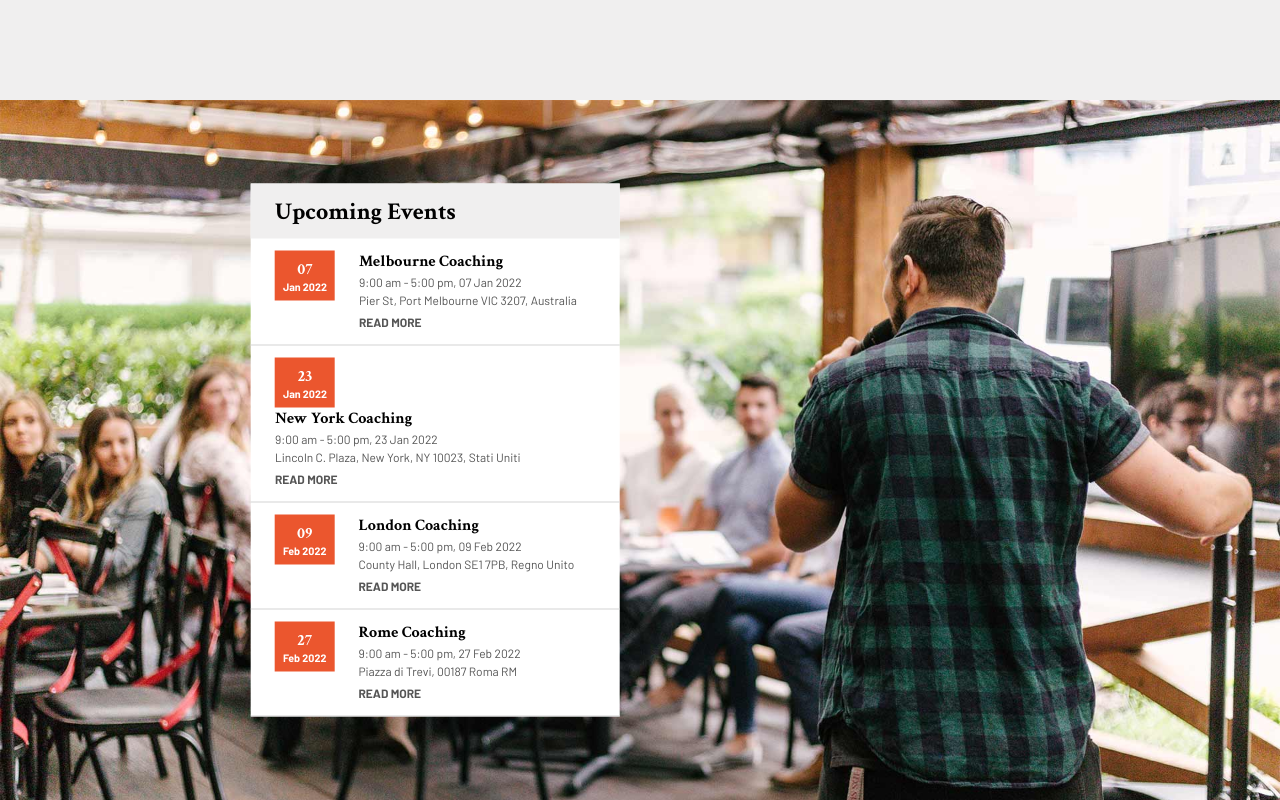
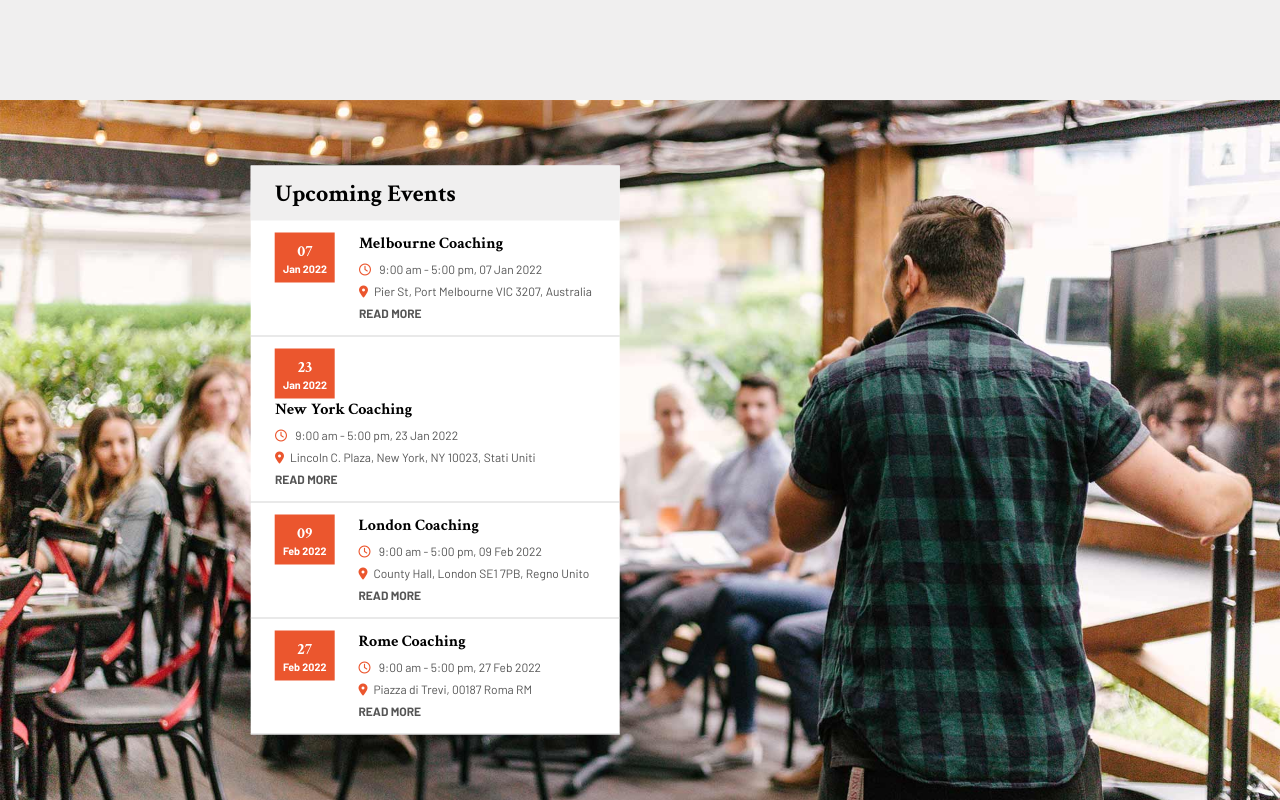
Before and after one commit to PietroDeBianchi/proj-html-vuejs, a Vue app: page / in a window 1280 px wide. Shown: the part 1550-2350 px from the top of the page. Built offline with nearby package versions, Linux system fonts and the light colour scheme.

Commit message:
events completed

```diff
--- a/src/components/mainComponents/AppMainEvents.vue
+++ b/src/components/mainComponents/AppMainEvents.vue
@@ -70,11 +70,11 @@ export default {
                             <h4>{{ event.date[0].day }}</h4>
                             <h6>{{ event.date[0].month }}{{ event.date[0].year }}</h6>
                         </div>
-                        <div>
+                        <div class="textBox">
                             <h4>{{ event.city }}</h4>
-                            <span>{{ event.hour }}, {{ event.date[0].day }} {{ event.date[0].month }} {{ event.date[0].year
-                            }}</span>
-                            <p>{{ event.location }}</p>
+                            <p><i class="fa-regular fa-clock"></i> {{ event.hour }}, {{ event.date[0].day }} {{
+                                event.date[0].month }} {{ event.date[0].year }}</p>
+                            <p><i class="fa-solid fa-location-dot"></i>{{ event.location }}</p>
                             <h5>READ MORE</h5>
                         </div>
                     </div>
@@ -128,19 +128,21 @@ section {
     }
 
     p,
-    span {
-        padding-bottom: 8px;
-    }
-
-    p,
-    span,
     h5 {
         color: $black-first-color;
         font-size: 12px;
+        padding-top: 8px;
     }
 
     h4 {
         font-size: 16px;
+    }
+
+    i {
+        padding-right: 6px;
+        color: $orange-first-color;
+    }
+
 }
 
 .dateBox {
@@ -151,5 +153,4 @@ section {
     text-align: center;
     vertical-align: top;
 }
-}
 </style>
```
Lines whose indentation alone changed are shown as unchanged.
